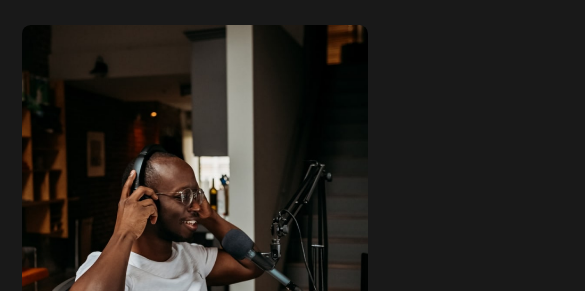
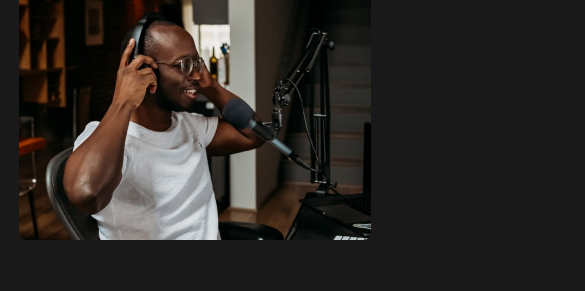
Before and after one commit to CrusaderDen/Landing_Castaway, a plain HTML site: page index.html in a window 390 px wide. Shown: the part 349-640 px from the top of the page, 585 px wide, since content can reach past the window. Drawn offline with Linux system fonts and the light colour scheme.

Commit message:
Add responce update

```diff
--- a/index.html
+++ b/index.html
@@ -2,7 +2,6 @@
 <html lang="en">
   <head>
     <meta charset="UTF-8" />
-    <meta http-equiv="X-UA-Compatible" content="IE=edge" />
     <meta name="viewport" content="width=device-width, initial-scale=1.0" />
     <title>Castaway</title>
     <link rel="preconnect" href="https://fonts.googleapis.com" />
@@ -173,7 +172,7 @@
           <div class="subscribe__title title-1">Subscribe for updates</div>
         </div>
         <div class="subscribe__right-side">
-          <form action="#1" class="subscribe__form form">
+          <form action="#1" class="form subscribe__form">
             <input type="text" class="form__name" placeholder="Name" />
             <input type="email" class="form__email" placeholder="Email" />
             <button class="form__btn btn">Submit</button>
--- a/sass/_01-Header.sass
+++ b/sass/_01-Header.sass
@@ -4,19 +4,19 @@
    align-items: center
    height: 12rem
    margin-bottom: 4rem
-   @include res(point-3)
+   @include res(pointport)
       height: 12rem
       margin-bottom: 0rem
    &__logo
       transform: translate(-1.9rem, 0)
-      @include res(point-3)
+      @include res(pointport)
          transform: translate(0, 0)
          margin: 0 auto
    &__img
       display: block
       width: 16rem
 .nav
-   @include res(point-3)
+   @include res(pointport)
       display: none
    &__list
       display: flex
--- a/sass/_02-Intro.sass
+++ b/sass/_02-Intro.sass
@@ -1,44 +1,46 @@
 .intro
    display: flex
    margin-bottom: 9.3rem
-   @include res(point-3)
+   @include res(pointport)
       flex-direction: column-reverse
    &__img
       height: 87.3rem
       border-radius: 1.2rem
-      @include res(point-1)
+      @include res(pointcomp)
          height: 60.3rem
-      @include res(point-3)
+      @include res(pointport)
          object-fit: cover
+      @include res(pointmin)
+         height: 40rem
    &__right-side
       padding: 29.4rem 6rem 0 6rem
-      @include res(point-1)
+      @include res(pointcomp)
          padding-top: 10rem
-      @include res(point-2)
+      @include res(pointtab)
          padding-top: 6rem
-      @include res(point-3)
+      @include res(pointport)
          padding-top: 0
    &__title
       margin-bottom: 9rem
-      @include res(point-3)
+      @include res(pointport)
          margin-bottom: 3rem
          font-size: 6rem
    &__text
       font-size: 1.5rem
       line-height: 2.4rem
       margin-bottom: 1.6rem
-      @include res(point-3)
+      @include res(pointport)
          font-size: 2rem
    &__icons-group
       display: flex
       gap: 1.7rem
-      @include res(point-3)
+      @include res(pointport)
          margin-bottom: 3rem
 
 .icons-group
    &__link
       width: 3.2rem
-      @include res(point-3)
+      @include res(pointport)
          width: 5rem
       &:hover
          transform: translate(0, -.5rem)
--- a/sass/_03-Episodes.sass
+++ b/sass/_03-Episodes.sass
@@ -1,6 +1,6 @@
 .episodes
    margin-bottom: 26rem
-   @include res(point-3)
+   @include res(pointport)
       margin-bottom: 10rem
    &__topic
       display: flex
@@ -14,16 +14,16 @@
    border-radius: 3.2rem
    padding: 4rem
    display: flex
-   @include res(point-3)
+   @include res(pointport)
       flex-direction:  column-reverse
    &:not(:last-child)
          margin-bottom: 6rem
-         @include res(point-3)
+         @include res(pointport)
             margin-bottom: 4rem
    &__img
       display: inline-block
       height: 46.5rem
-      @include res(point-3)
+      @include res(pointport)
          height: 30rem
          object-fit: cover
          margin-top: 3rem
@@ -31,11 +31,11 @@
       padding: .75rem 2.1rem 0 5.3rem
    &__episode-type
       margin-bottom: 4.8rem
-      @include res(point-3)
+      @include res(pointport)
          margin-bottom: 2rem
    &__episode-number
       margin-bottom: 1.8rem
-      @include res(point-3)
+      @include res(pointport)
          display: inline-block
          margin-left: 5rem
    &__episode-title
--- a/sass/_04-Meet.sass
+++ b/sass/_04-Meet.sass
@@ -4,13 +4,13 @@
    align-items: center
    gap: 6rem
    margin-bottom: 20.1rem
-   @include res(point-2)
+   @include res(pointtab)
       flex-direction: column
       margin-bottom: 10rem
    &__img
       height: 74.3rem
       border-radius: 1.2rem
-      @include res(point-3)
+      @include res(pointport)
          height: 50rem
    &__left-side
       padding-right: 3.4rem
@@ -24,5 +24,5 @@
       &:not(:last-child)
          margin-bottom: 3.3rem
    &__icon-subtitle
-      @include res(point-3)
+      @include res(pointport)
          // display: inline-block
--- a/sass/_05-Subscribe.sass
+++ b/sass/_05-Subscribe.sass
@@ -1,33 +1,3 @@
-.subscribe
-   padding: 6rem 6rem 7.5rem 0rem
-   display: flex
-   justify-content: space-between
-   align-items: center
-   background-color: $c-black
-   border-radius: 3.2rem
-   margin-bottom: 20rem
-   @include res(point-2)
-      flex-direction: column
-      padding: 2rem
-      align-items: flex-start
-   &__left-side
-      padding-right: 15.1rem
-      padding-left: 6rem
-      width: 64.2rem
-      @include res(point-2)
-      padding: 0
-      display: block
-   &__right-side
-      width: 52.2rem
-      padding-right: 6rem
-   &__title
-      @include res(point-2)
-         margin-bottom: 2rem
-
-
-
-
-
 .form
    display: flex
    flex-direction: column
@@ -37,21 +7,63 @@
       background-color: $c-dark-grey
       border-radius: .6rem
       border: none
-      font-family:inherit
       font-size: 2.4rem
       color: $c-white
       padding-left: 1.9rem
-      @include res(point-2)
-         width: 80rem
       &::placeholder
          font-size: 2.4rem
    &__name
       margin-bottom: 2rem
+      @include res(pointmin)
+         width: 80%
+
+
 
    &__email
       margin-bottom: 2rem
 
    &__btn
       align-self: flex-start
-      @include res(point-2)
+      @include res(pointtab)
          padding: 3rem 20rem
+      @include res(pointmin)
+         padding: 3rem 10rem
+
+.subscribe
+   padding: 6rem 6rem 7.5rem 6rem
+   display: flex
+   justify-content: space-between
+   align-items: center
+   background-color: $c-black
+   border-radius: 3.2rem
+   margin-bottom: 20rem
+   @include res(pointtab)
+      flex-direction: column
+      padding: 2rem
+      align-items: flex-start
+   @include res(pointmin)
+      margin-bottom: 8rem
+
+   &__left-side
+      padding-right: 15.1rem
+      padding-left: 6rem
+      width: 64.2rem
+      @include res(pointtab)
+         padding: 0
+
+   &__right-side
+      width: 52.2rem
+      padding-right: 6rem
+      @include res(pointtab)
+         width: 130%
+      @include res(pointmin)
+         width: none
+   &__title
+      @include res(pointtab)
+         margin-bottom: 2rem
+         @include res(pointmin)
+            font-size: 3rem
+   &__form
+      input
+         @include res(pointtab)
+            width: 80%
--- a/sass/_07-Footer.sass
+++ b/sass/_07-Footer.sass
@@ -1,29 +1,41 @@
 .footer
    display: flex
    margin-bottom: 12.7rem
-   @include res(point-3)
-      display: block
+   @include res(pointmin)
+      margin-bottom: 5rem
+
+   @include res(pointport)
+      flex-direction: column
+      align-items: center
    &__logo
       margin-bottom: 2.3rem
+      transform: translate(-2rem, 0)
    &__logo-img
       display: block
       width: 22.4rem
+   &__social
+      @include res(pointport)
+      transform: translate(-2rem, 0)
    &__social-link
       &:not(:last-child)
          margin-right: 0.1rem
+
    &__social-img
       display: inline-block
       height: 2.4rem
    &__logo-column
       display: inline-block
       transform: translate(1.9rem, 0)
-      @include res(point-3)
-         display: inline
+      @include res(pointport)
+         margin-right: 0
          text-align: center
+         margin-bottom: 5rem
    &__link-column
       display: inline-block
-      @include res(point-3)
+      @include res(pointport)
+         margin-right: 0
          text-align: center
+         margin-bottom: 5rem
    &__list
       display: flex
       flex-direction: column
@@ -32,8 +44,6 @@
          margin-bottom: 1rem
 .icons-group-footer
    display: inline-block
-   @include res(point-3)
-      display: block
    &__link
       &:not(:last-child)
          margin-right: 1.7rem
--- a/sass/_base.sass
+++ b/sass/_base.sass
@@ -5,21 +5,24 @@ $c-blue: #118DA8
 $c-yellow: #FCFF51
 
 @mixin res ($breakpoint)
-   @if $breakpoint == point-3
+   @if $breakpoint == pointmin
+      @media only screen and (max-width: 550px)
+         @content
+   @if $breakpoint == pointport
       @media only screen and (max-width: 710px)
          @content
-   @if $breakpoint == point-2
+   @if $breakpoint == pointtab
       @media only screen and (max-width: 900px)
          @content
-   @if $breakpoint == point-1
+   @if $breakpoint == pointcomp
       @media only screen and (max-width: 1180px)
          @content
 html
    font-size: 62.5%
-   @include res(point-1)
+   @include res(pointcomp)
       font-size: 50%
-   @include res(point-2)
-      font-size: 45%
+   @include res(pointtab)
+      font-size: 40%
 *,::after,::before
    margin: 0
    padding: 0
@@ -50,7 +53,7 @@ body
    font-size: 1.7rem
    line-height: 2.7rem
    transition: 0.3s all ease
-   @include res(point-2)
+   @include res(pointtab)
       font-size: 2.5rem
    &:hover
       color: $c-blue
@@ -60,7 +63,7 @@ body
    font-size: 7rem
    line-height: 8.8rem
    letter-spacing: 0.32rem
-   @include res(point-3)
+   @include res(pointport)
       font-size: 5rem
       line-height: 6rem
 
@@ -73,7 +76,7 @@ body
    font-size: 6.4rem
    line-height: 7rem
    letter-spacing: 0.256rem
-   @include res(point-2)
+   @include res(pointtab)
       font-size: 4rem
 
 .title-4
--- a/sass/_utils.sass
+++ b/sass/_utils.sass
@@ -6,3 +6,7 @@
    margin-right: 12rem
 .mr-small
    margin-right: 1.6rem
+.hidden
+   display: none
+   visibility: hidden
+   opacity: none
```
Also changed, not shown: css/style.css, 1 other file.
